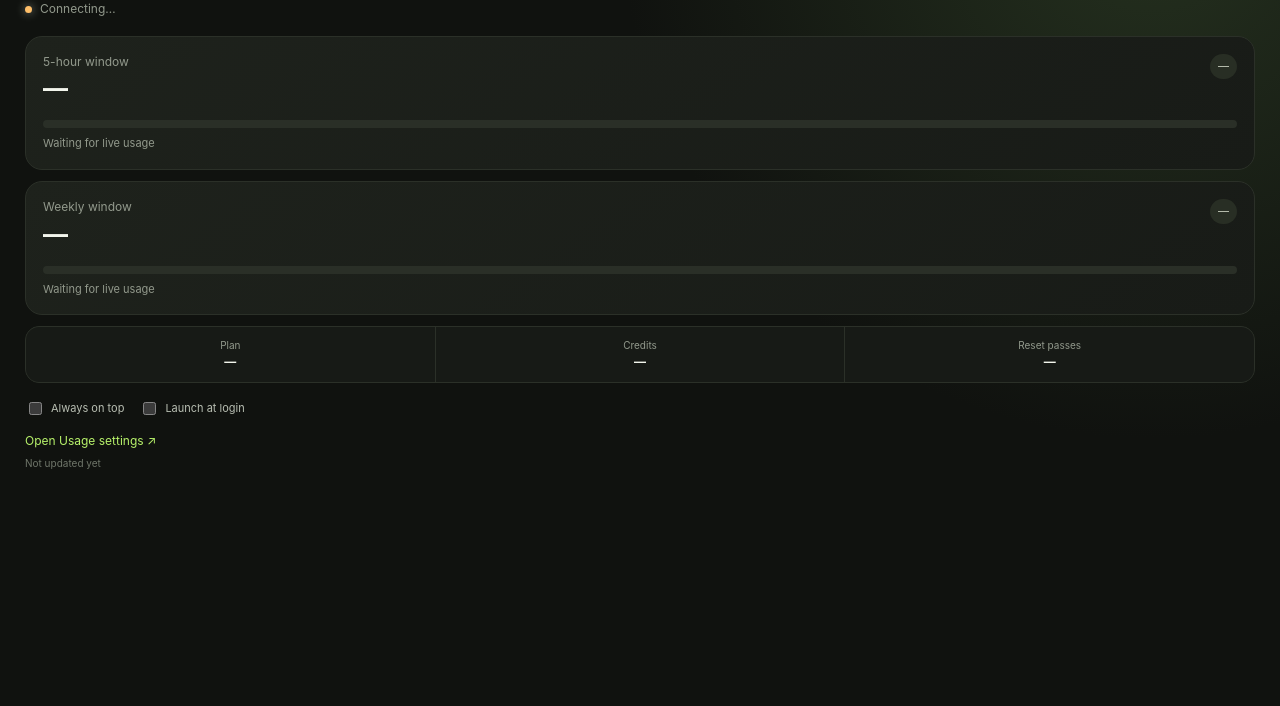
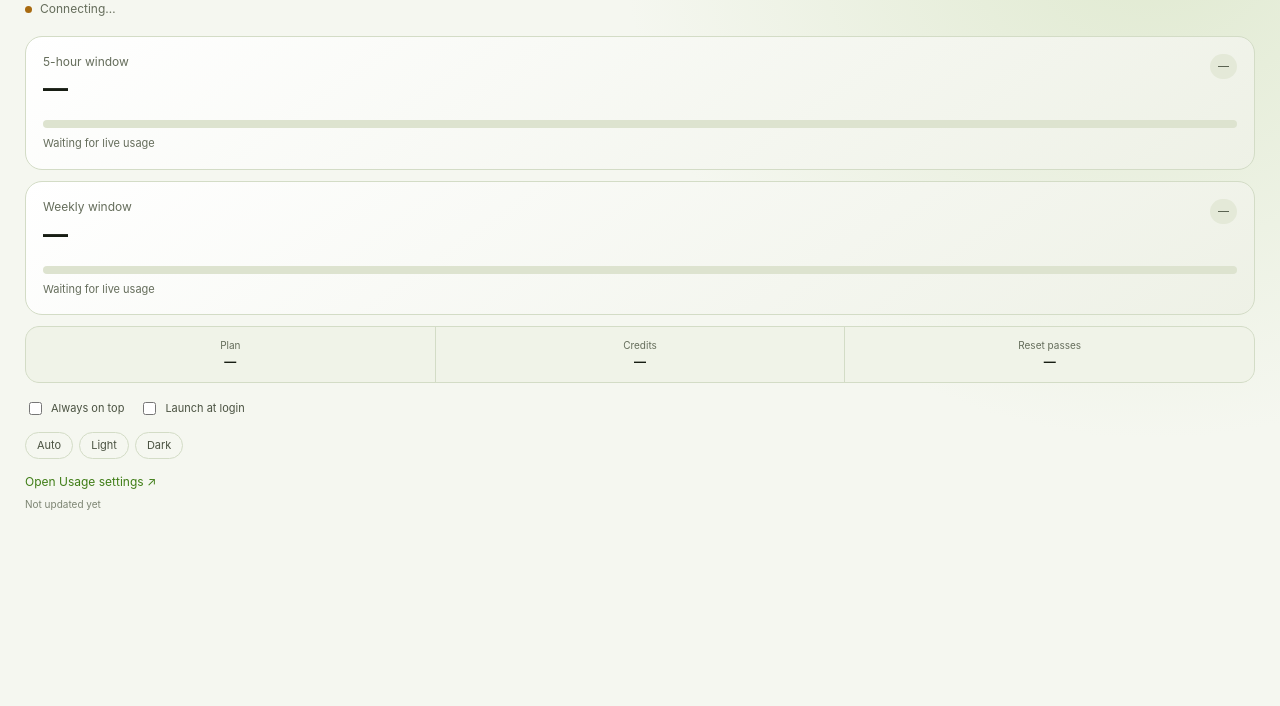
Before and after one commit to wahackr/Codex-Usage-UI, an Electron app: page src/renderer/index.html in a window 1280 px wide. Shown: the part 94-800 px from the top of the page. Drawn offline with Linux system fonts and the light colour scheme; no server answers.

Commit message:
Add light/dark theme support with Auto/Light/Dark control
Tokenize the entire stylesheet into CSS custom properties with a prefers-color-scheme light override, and drive it from nativeTheme.themeSource so the correct palette applies at first paint. Persist the choice in userData/widget-theme.json, expose app:setTheme through the preload bridge, and add a footer segmented control. Window background color tracks the resolved theme.

```diff
--- a/src/preload.cjs
+++ b/src/preload.cjs
@@ -6,5 +6,6 @@ contextBridge.exposeInMainWorld('codexUsage', {
   getSettings: () => ipcRenderer.invoke('app:getSettings'),
   setAlwaysOnTop: (value) => ipcRenderer.invoke('window:setAlwaysOnTop', value),
   setOpenAtLogin: (value) => ipcRenderer.invoke('app:setLoginItem', value),
+  setTheme: (value) => ipcRenderer.invoke('app:setTheme', value),
   openUsage: () => ipcRenderer.invoke('app:openUsage')
 });
--- a/src/renderer/index.html
+++ b/src/renderer/index.html
@@ -36,6 +36,11 @@
         <label><input id="alwaysOnTop" type="checkbox"><span>Always on top</span></label>
         <label><input id="openAtLogin" type="checkbox"><span>Launch at login</span></label>
       </div>
+      <div class="theme" id="themePicker" role="group" aria-label="Theme">
+        <button data-theme="system">Auto</button>
+        <button data-theme="light">Light</button>
+        <button data-theme="dark">Dark</button>
+      </div>
       <button id="openUsage" class="link">Open Usage settings ↗</button>
       <p id="updated">Not updated yet</p>
     </footer>
--- a/src/renderer/renderer.js
+++ b/src/renderer/renderer.js
@@ -1,5 +1,12 @@
 const $ = (id) => document.getElementById(id);
 let refreshing = false;
+const themes = ['system', 'light', 'dark'];
+
+function renderTheme(active) {
+  for (const button of $('themePicker').children) {
+    button.classList.toggle('active', button.dataset.theme === active);
+  }
+}
 
 function relativeReset(timestamp) {
   if (!timestamp) return 'Reset time unavailable';
@@ -58,9 +65,15 @@ $('refresh').addEventListener('click', refresh);
 $('openUsage').addEventListener('click', () => window.codexUsage.openUsage());
 $('alwaysOnTop').addEventListener('change', (event) => window.codexUsage.setAlwaysOnTop(event.target.checked));
 $('openAtLogin').addEventListener('change', (event) => window.codexUsage.setOpenAtLogin(event.target.checked));
+$('themePicker').addEventListener('click', async (event) => {
+  const theme = event.target.dataset.theme;
+  if (!themes.includes(theme)) return;
+  renderTheme(await window.codexUsage.setTheme(theme));
+});
 window.codexUsage.onUpdate(render);
 window.codexUsage.getSettings().then((settings) => {
   $('alwaysOnTop').checked = settings.alwaysOnTop;
   $('openAtLogin').checked = settings.openAtLogin;
+  renderTheme(settings.theme || 'system');
 });
 refresh();
--- a/src/renderer/styles.css
+++ b/src/renderer/styles.css
@@ -1,35 +1,88 @@
-:root { color-scheme: dark; --bg:#10120f; --card:#1a1d18; --line:#2b3028; --ink:#f2f5ec; --muted:#92998c; --lime:#b8f36b; --amber:#ffbf69; --red:#ff716d; }
+/* Dark is the default palette; the light block below overrides every token.
+   Electron's nativeTheme.themeSource drives prefers-color-scheme, so the
+   correct palette applies at first paint with no flash or JS class toggling. */
+:root {
+  color-scheme: light dark;
+  --bg: #10120f;
+  --bg-glow: #25311f;
+  --card-a: #1e221c;
+  --card-b: #181b17;
+  --line: #2b3028;
+  --ink: #f2f5ec;
+  --muted: #92998c;
+  --accent: #b8f36b;
+  --amber: #ffbf69;
+  --red: #ff716d;
+  --btn: #1c201a;
+  --btn-hover: #4d5747;
+  --pill: #282e24;
+  --pill-ink: #c5cbbb;
+  --track: #2a2f27;
+  --fact: #171a16;
+  --toggle-ink: #b8beb2;
+  --footer-ink: #6f766a;
+  --dot-glow: 0 0 10px currentColor;
+  --chip-active: #2f3729;
+}
+@media (prefers-color-scheme: light) {
+  :root {
+    --bg: #f5f7f0;
+    --bg-glow: #dfe9cf;
+    --card-a: #ffffff;
+    --card-b: #eef1e6;
+    --line: #d3dcc6;
+    --ink: #171d13;
+    --muted: #656d5b;
+    --accent: #3f7d16;
+    --amber: #a86a10;
+    --red: #c0403b;
+    --btn: #e9eddf;
+    --btn-hover: #b9c4a6;
+    --pill: #e4e9d8;
+    --pill-ink: #4b5342;
+    --track: #dde3cf;
+    --fact: #f0f3e8;
+    --toggle-ink: #4b5342;
+    --footer-ink: #7c8472;
+    --dot-glow: none;
+    --chip-active: #dbe4c8;
+  }
+}
 * { box-sizing:border-box; }
-body { margin:0; min-height:100vh; background:radial-gradient(circle at 90% 0,#25311f 0,transparent 38%),var(--bg); color:var(--ink); font:14px/1.4 Inter,ui-sans-serif,system-ui,-apple-system,"Segoe UI",sans-serif; }
+body { margin:0; min-height:100vh; background:radial-gradient(circle at 90% 0,var(--bg-glow) 0,transparent 38%),var(--bg); color:var(--ink); font:14px/1.4 Inter,ui-sans-serif,system-ui,-apple-system,"Segoe UI",sans-serif; }
 main { padding:27px 25px 22px; }
 header { display:flex; align-items:center; justify-content:space-between; margin-bottom:14px; }
-.eyebrow { color:var(--lime); font-size:10px; font-weight:800; letter-spacing:.18em; }
+.eyebrow { color:var(--accent); font-size:10px; font-weight:800; letter-spacing:.18em; }
 h1 { margin:2px 0 0; font-size:27px; letter-spacing:-.04em; }
 button { font:inherit; color:inherit; }
-.icon { width:38px; height:38px; border:1px solid var(--line); border-radius:12px; background:#1c201a; font-size:22px; cursor:pointer; }
-.icon:hover { border-color:#4d5747; }
+.icon { width:38px; height:38px; border:1px solid var(--line); border-radius:12px; background:var(--btn); font-size:22px; cursor:pointer; }
+.icon:hover { border-color:var(--btn-hover); }
 .icon.loading { animation:spin 1s linear infinite; }
 @keyframes spin { to { transform:rotate(360deg); } }
 .status { display:flex; gap:8px; align-items:center; color:var(--muted); font-size:12px; margin-bottom:18px; }
-.status > span:first-child { width:7px; height:7px; border-radius:50%; background:var(--amber); box-shadow:0 0 10px currentColor; }
-.status.live > span:first-child { background:var(--lime); }
+.status > span:first-child { width:7px; height:7px; border-radius:50%; background:var(--amber); box-shadow:var(--dot-glow); }
+.status.live > span:first-child { background:var(--accent); }
 .status.error > span:first-child { background:var(--red); }
 .meters { display:grid; gap:11px; }
-.meter { background:linear-gradient(145deg,#1e221c,#181b17); border:1px solid var(--line); border-radius:17px; padding:17px; }
+.meter { background:linear-gradient(145deg,var(--card-a),var(--card-b)); border:1px solid var(--line); border-radius:17px; padding:17px; }
 .meterTop { display:flex; justify-content:space-between; align-items:flex-start; }
 .label { display:block; color:var(--muted); font-size:12px; margin-bottom:1px; }
 .meter strong { display:block; font-size:25px; letter-spacing:-.04em; }
-.pill { padding:5px 8px; border-radius:999px; background:#282e24; color:#c5cbbb; font-size:11px; }
-.track { height:8px; overflow:hidden; margin:14px 0 8px; border-radius:99px; background:#2a2f27; }
-.bar { height:100%; width:0; border-radius:inherit; background:var(--lime); transition:width .45s ease,background .2s; }
+.pill { padding:5px 8px; border-radius:999px; background:var(--pill); color:var(--pill-ink); font-size:11px; }
+.track { height:8px; overflow:hidden; margin:14px 0 8px; border-radius:99px; background:var(--track); }
+.bar { height:100%; width:0; border-radius:inherit; background:var(--accent); transition:width .45s ease,background .2s; }
 .bar.warn { background:var(--amber); }.bar.danger { background:var(--red); }
 .meter p { margin:0; color:var(--muted); font-size:11px; }
 .facts { display:grid; grid-template-columns:repeat(3,1fr); gap:1px; overflow:hidden; margin-top:11px; border:1px solid var(--line); border-radius:14px; background:var(--line); }
-.facts div { padding:11px 10px; background:#171a16; text-align:center; }
+.facts div { padding:11px 10px; background:var(--fact); text-align:center; }
 .facts span,.facts b { display:block; }.facts span { color:var(--muted); font-size:10px; }.facts b { margin-top:2px; font-size:12px; text-transform:capitalize; }
 footer { margin-top:16px; }
-.toggles { display:flex; gap:15px; color:#b8beb2; font-size:11px; }
+.toggles { display:flex; gap:15px; color:var(--toggle-ink); font-size:11px; }
 label { display:flex; align-items:center; gap:6px; cursor:pointer; }
-input { accent-color:var(--lime); }
-.link { border:0; padding:0; margin-top:15px; background:transparent; color:var(--lime); cursor:pointer; font-size:12px; }
-footer p { margin:6px 0 0; color:#6f766a; font-size:10px; }
+input { accent-color:var(--accent); }
+.theme { display:flex; gap:6px; margin-top:14px; }
+.theme button { padding:5px 11px; border:1px solid var(--line); border-radius:999px; background:transparent; color:var(--toggle-ink); font-size:11px; cursor:pointer; }
+.theme button:hover { border-color:var(--btn-hover); }
+.theme button.active { background:var(--chip-active); border-color:var(--btn-hover); color:var(--ink); }
+.link { border:0; padding:0; margin-top:15px; background:transparent; color:var(--accent); cursor:pointer; font-size:12px; }
+footer p { margin:6px 0 0; color:var(--footer-ink); font-size:10px; }
```
Also changed, not shown: src/main.cjs (+41 -3 lines), README.md.
